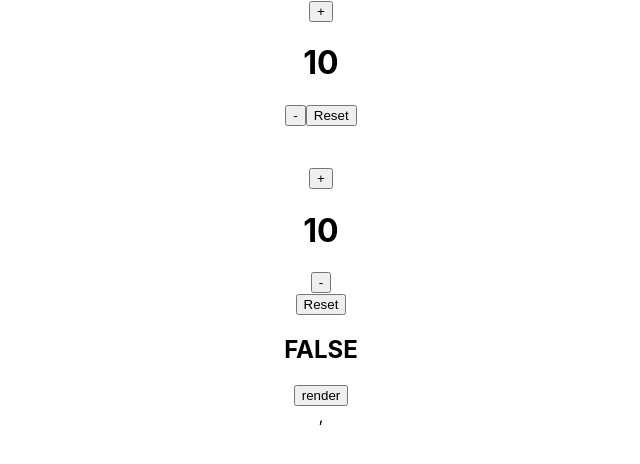
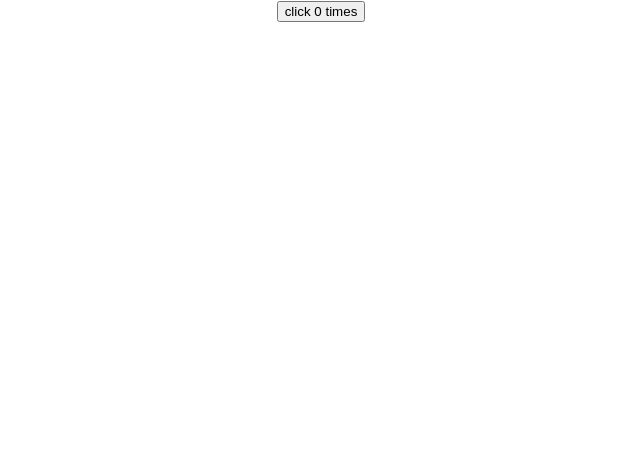
Before and after one commit to karthideva444/react_app, a React (Create React App) app in the folder demo/: page / in a window 1280 px wide. Shown: the top 464 px of the page, without its empty margins (319-959 px from the left). Built offline with nearby package versions, Linux system fonts and the light colour scheme.

Commit message:
useeffect is used with document.title

```diff
--- a/demo/src/App.js
+++ b/demo/src/App.js
@@ -5,6 +5,8 @@ import Hello from './Hello';
 import Welcome from './components/Welcome';
 import NewComp from './components/NewComp';
 import Newcomp2 from './components/Newcomp2';
+import HookCounter from './components/HookCounter';
+import HookCounterOne from './components/HookCounterOne';
 
 class App extends Component {
 
@@ -22,13 +24,13 @@ class App extends Component {
           <Welcome name="bruce" heroName="batman"/>
           <Welcome name="clark" heroName="Superman"/>
           <Welcome name="diana" heroName="aquaman"/> */}
-          <Newcomp2 />
-          <NewComp />
-          ,
+          {/* <Newcomp2 />
+          <NewComp /> */}
+          {/* <HookCounter /> */}
+          <HookCounterOne />
         </div>
       );
     }
 }
 
-
 export default App;
--- /dev/null
+++ b/demo/src/components/HookCounter.js
@@ -0,0 +1,24 @@
+import React from 'react'
+import { useState } from 'react'
+
+function HookCounter() {
+
+    const [firstname, setfirstname] = useState("");
+    const [lastname, setlastname] = useState("");
+
+    return(
+            <div>
+            <form >
+               <br />
+                <input type="text" onChange={(e) => setfirstname(e.target.value)} />
+                <input type="text" onChange={(e) => setlastname(e.target.value)} />
+                <h1>firstname : {firstname}
+                <br />lastname :{lastname}</h1>
+
+            </form>
+            </div>
+        )
+}
+
+
+export default HookCounter
--- /dev/null
+++ b/demo/src/components/HookCounterOne.js
@@ -0,0 +1,20 @@
+import React from 'react'
+import { useState,useEffect } from'react'
+
+function HookCounterOne() {
+
+  const [count,setcount] = useState(0)
+
+  useEffect (() => {
+    document.title = `you clicked ${count} times`
+  })
+
+
+  return (
+    <div>
+      <button onClick={()=>setcount(count + 1)}>click {count} times</button>
+    </div>
+  )
+}
+
+export default HookCounterOne
--- a/demo/src/components/NewComp.js
+++ b/demo/src/components/NewComp.js
@@ -28,11 +28,11 @@ function NewComp() {
     }
   return (
     <div>
-        {/* <h2>
+        <h2>
             {name}
         </h2>
         <button onClick={handleNameChange}>press</button>
-        <input type="text" onChange={(e)=>{handleNameChange(e)}} /> */}
+        <input type="text" onChange={(e)=>{handleNameChange(e)}} />
         <br />
         <button onClick={handleAgeChangeadd}>+</button>
         <h1>{age}</h1>
```
